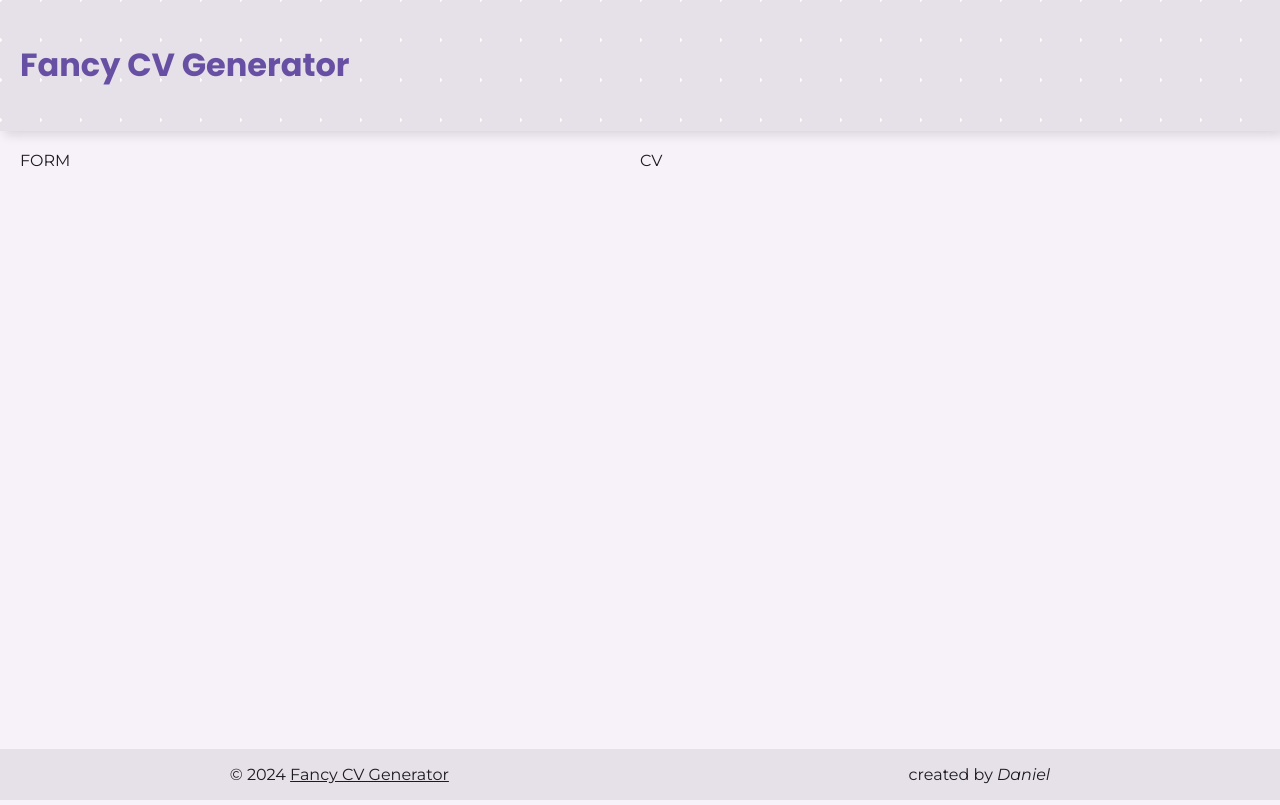
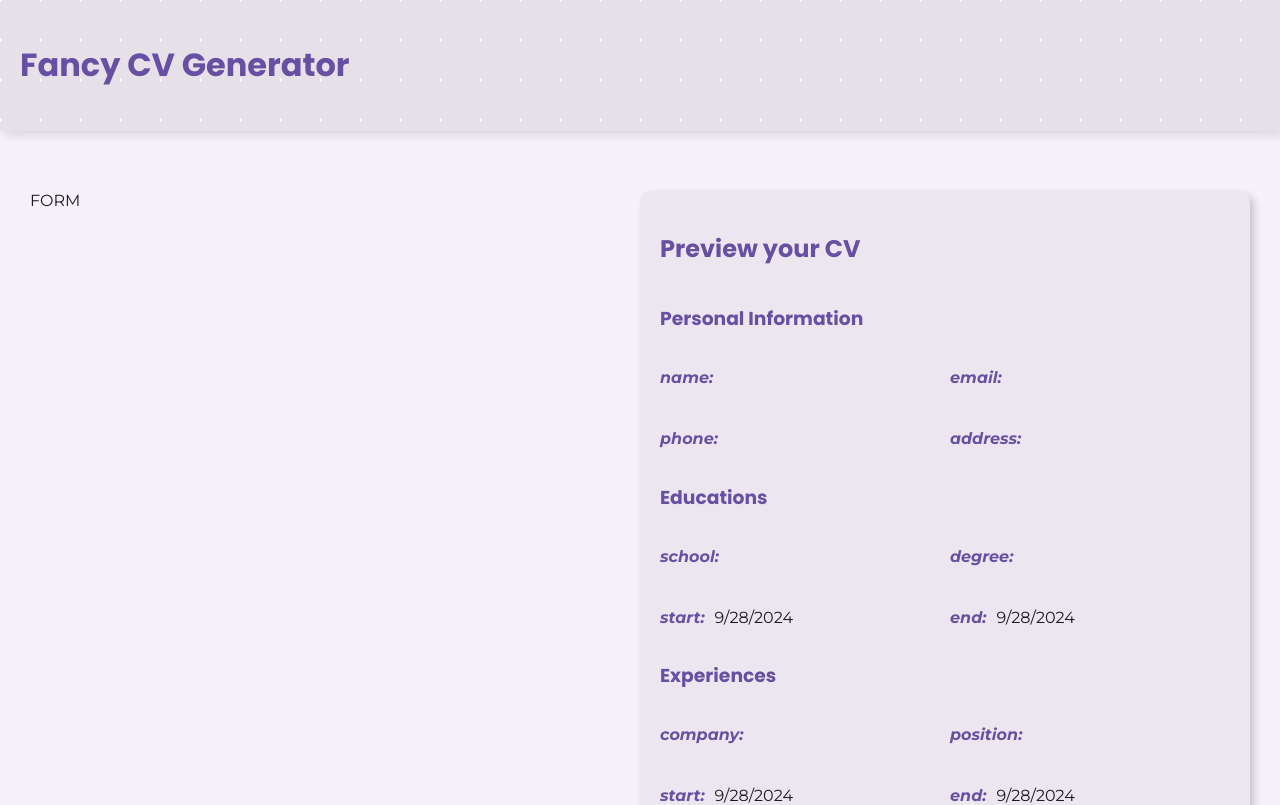
Before and after one commit to danielxfeng/top_cv_generator, a React (Vite) app: page / in a window 1280 px wide. Shown: the top 805 px of the page. Built offline with nearby package versions, Linux system fonts and the light colour scheme.

Commit message:
CV display feature.

```diff
--- a/src/components/main_components/CV.jsx
+++ /dev/null
@@ -1,7 +0,0 @@
-import styles from './CV.module.css';
-
-const CV = () => {
-  return <div className={styles.cv}>CV</div>;
-};
-
-export default CV;
--- a/src/components/main_components/CV.module.css
+++ /dev/null
@@ -1,5 +0,0 @@
-.cv {
-  display: flex;
-  flex: 1;
-  width: 100%;
-}
--- /dev/null
+++ b/src/components/main_components/CV/CV.jsx
@@ -0,0 +1,67 @@
+import styles from "./CV.module.css";
+
+const ListComponent = ({ list, tag, tagItem }) => {
+  return (
+    <div className={tag}>
+      {list.map((item) => (
+        <div className={tagItem} key={item.key}>
+          {Object.keys(item).map((key) => {
+            return key === "key" ? null : (
+              <p className={styles.item} key={`${item.key}-${key}`}>
+                <span className={styles.label}>{key}:</span>
+                <span className={styles.value}>
+                  {item[key] instanceof Date
+                    ? item[key].toLocaleDateString()
+                    : item[key]}
+                </span>
+              </p>
+            );
+          })}
+        </div>
+      ))}
+    </div>
+  );
+};
+
+const CV = ({ info, educations, experiences }) => {
+  return (
+    <div className={`${styles.cv} primary-color`}>
+      <div className={styles.frame}>
+        <h2>Preview your CV</h2>
+        <div className={styles.info}>
+          <h3>Personal Information</h3>
+          <div className={styles.info__item}>
+            {Object.keys(info).map((key) => (
+              <p className={styles.item} key={key}>
+                <span className={styles.label}>{key}:</span>
+                <span className={styles.value}>{info[key]}</span>
+              </p>
+            ))}
+          </div>
+        </div>
+        <div className={styles.educations}>
+          <h3>Educations</h3>
+          <div className={styles.education__items}>
+            <ListComponent
+              list={educations}
+              tag={styles.education}
+              tagItem={styles.education__item}
+            />
+          </div>
+        </div>
+        <div className={styles.experiences}>
+          <h3>Experiences</h3>
+          <div className={styles.experience__items}>
+            <ListComponent
+              list={experiences}
+              tag={styles.experience}
+              tagItem={styles.experience__item}
+            />
+          </div>
+        </div>
+      </div>
+    </div>
+  );
+};
+
+export default CV;
--- /dev/null
+++ b/src/components/main_components/CV/CV.module.css
@@ -0,0 +1,30 @@
+.cv {
+  flex: 1;
+  width: 100%;
+}
+
+.frame {
+  display: flex;
+  flex-direction: column;
+  justify-content: center;
+  padding: 20px;
+  background-color: #ece6f0;
+  border-radius: 10px;
+  box-shadow: 4px 4px 8px rgba(0, 0, 0, 0.2);
+}
+
+.info__item, .education__item, .experience__item {
+  display: grid;
+  grid-template-columns: 1fr 1fr;
+  gap: 10px;
+}
+
+.label {
+  font-weight: bold;
+  font-style: italic;
+  margin-right: 10px;
+}
+
+.value {
+  color: #1D1B20;
+}
--- a/src/components/main_components/Main.jsx
+++ b/src/components/main_components/Main.jsx
@@ -1,8 +1,8 @@
 import { useState } from "react";
-import { v4 as uuidv4 } from 'uuid';
+import { v4 as uuidv4 } from "uuid";
 import styles from "./Main.module.css";
 import Form from "./Form";
-import CV from "./CV";
+import CV from "./CV/CV";
 
 const Main = () => {
   const [info, setInfo] = useState({
@@ -12,7 +12,7 @@ const Main = () => {
     address: "",
   });
 
-  const [education, setEducation] = useState([
+  const [educations, setEducations] = useState([
     {
       key: uuidv4(),
       school: "",
@@ -22,14 +22,14 @@ const Main = () => {
     },
   ]);
 
-  const [experience, setExperience] = useState([
+  const [experiences, setExperiences] = useState([
     {
       key: uuidv4(),
       company: "",
       position: "",
+      start: new Date(),
+      end: new Date(),
       responsibilities: "",
-      start: new Date(),
-      end:new Date(),
     },
   ]);
 
@@ -37,13 +37,13 @@ const Main = () => {
     <main className={styles.main}>
       <Form
         info={info}
-        education={education}
-        experience={experience}
+        educations={educations}
+        experiences={experiences}
         setInfo={setInfo}
-        setEducation={setEducation}
-        setExperience={setExperience}
+        setEducations={setEducations}
+        setExperiences={setExperiences}
       />
-      <CV info={info} education={education} experience={experience} />
+      <CV info={info} educations={educations} experiences={experiences} />
     </main>
   );
 };
--- a/src/components/main_components/Main.module.css
+++ b/src/components/main_components/Main.module.css
@@ -1,5 +1,6 @@
 .main {
-  padding: 20px;
+  margin-top: 30px;
+  padding: 30px;
   display: flex;
   flex-wrap: wrap;
 }
```
